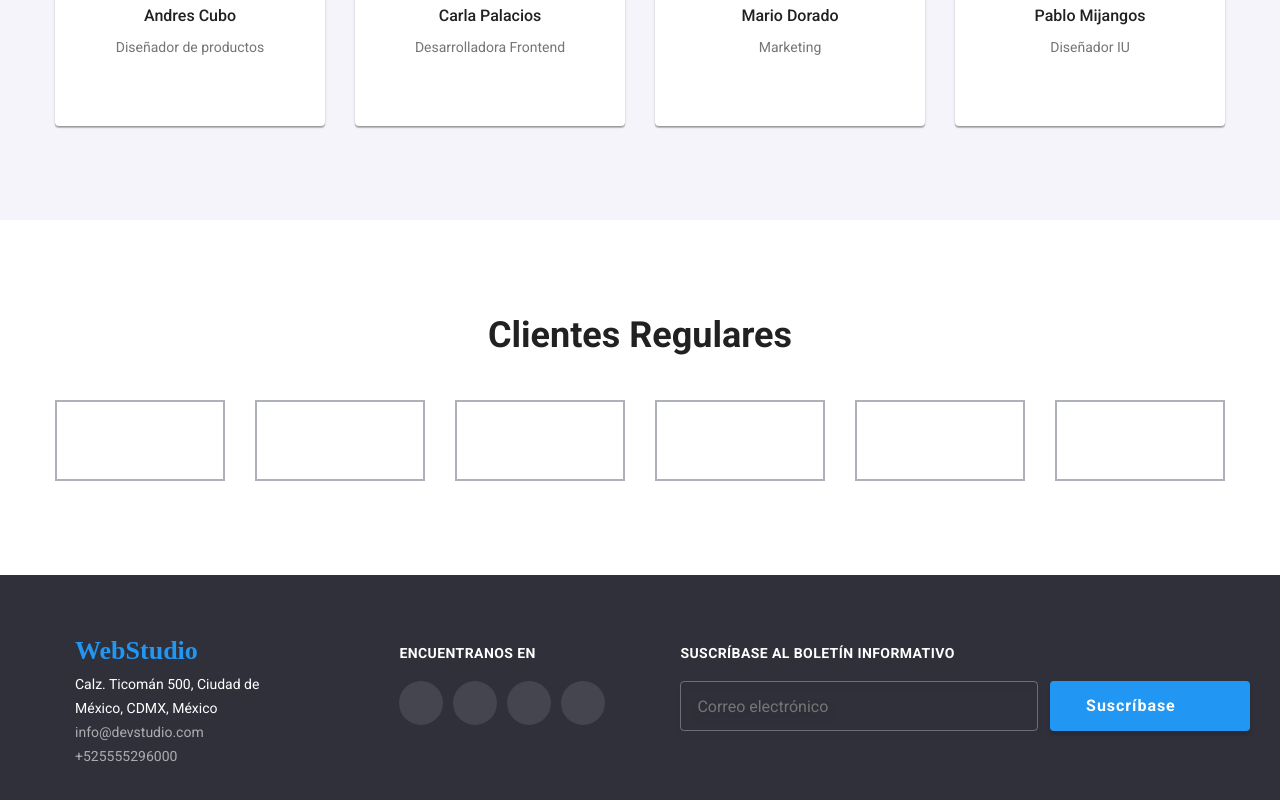
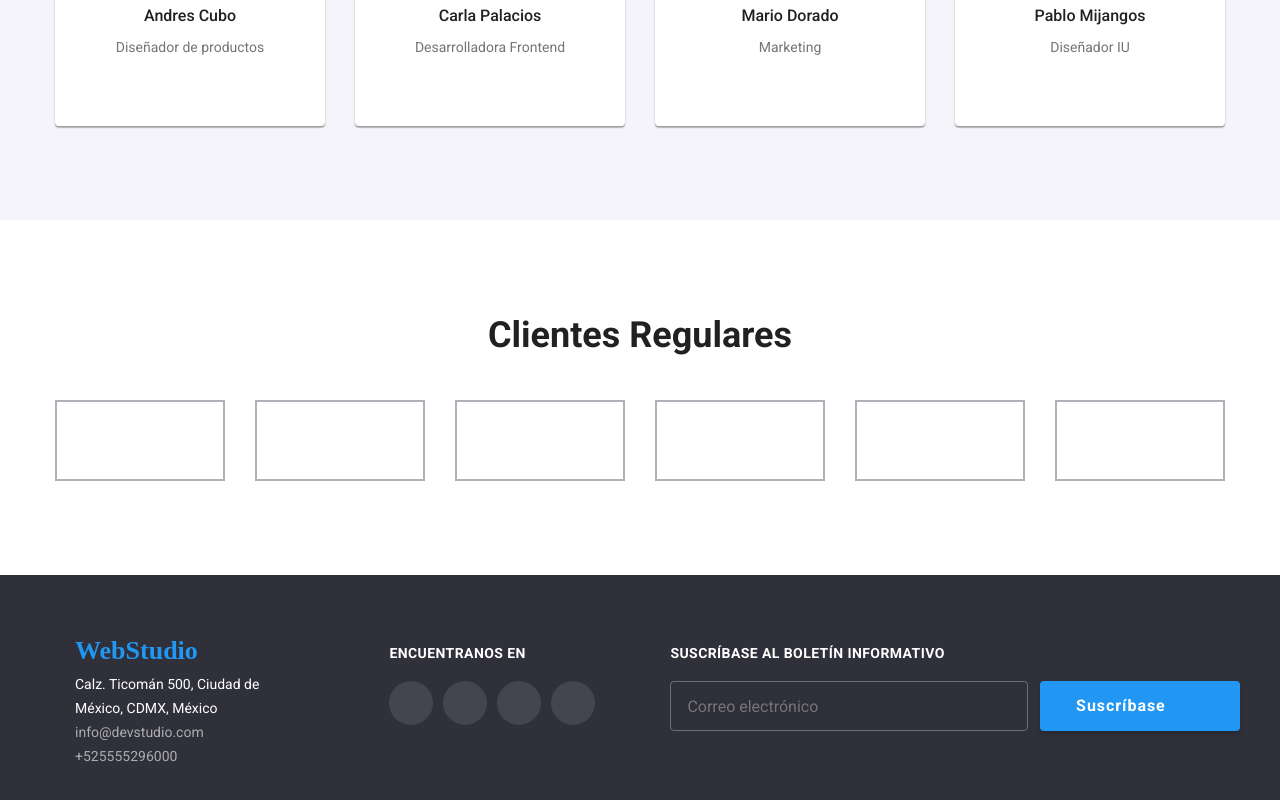
Before and after one commit to JonathanJimenezTrivin0/goit-markup-hw-06, a plain HTML site: page index.html in a window 1280 px wide. Shown: the part 2155-2955 px from the top of the page. Drawn offline with nearby package versions, Linux system fonts and the light colour scheme.

Commit message:
ajustes margin modal y footer

```diff
--- a/css/styles.css
+++ b/css/styles.css
@@ -630,7 +630,7 @@ ul {
 
 .icon-text-footer {
   margin-top: 10px;
-  margin-left: 140px;
+  margin-left: 130px;
 }
 
 /* Formulario footer */
@@ -640,7 +640,6 @@ ul {
   height: 50px;
   font-weight: 400;
   font-size: 16px;
-  margin-top: 20px;
   padding: 16px;
   display: flex;
   align-items: center;
@@ -667,7 +666,6 @@ ul {
 /* Botton footer */
 
 .footer-botton {
-  position: absolute;
   top: 20px;
   left: 370px;
   width: 200px;
@@ -689,9 +687,13 @@ ul {
   cursor: pointer;
 }
 
+.label-input-footer {
+  margin-right: 12px;
+}
+
 .footer-form {
-  position: relative;
   display: flex;
+  margin-top: 20px;
 }
 
 .icon-telegram {
@@ -813,7 +815,7 @@ ul {
 }
 
 .form-name {
-  padding-top: 12px;
+  margin-top: 12px;
 }
 
 .form-label {
@@ -821,6 +823,7 @@ ul {
   font-weight: 400;
   font-size: 12px;
   line-height: 14px;
+  margin-bottom: 4px;
   font-family: 'Roboto';
   font-style: normal;
   display: block;
@@ -889,9 +892,6 @@ ul {
 /* Icon checkbox */
 
 .checkbox-icon-container {
-  display: flex;
-  justify-content: center;
-  align-items: center;
   margin-right: 7px;
   margin-top: 5px;
   margin-left: 10px;
@@ -901,6 +901,9 @@ ul {
   border-radius: 2px;
   border: 1px solid black;
   fill: #ffffff;
+  display: flex;
+  justify-content: center;
+  align-items: center;
   transition: border 250ms cubic-bezier(0.4, 0, 0.2, 1);
   transition: background-color 250ms cubic-bezier(0.4, 0, 0.2, 1);
 }
--- a/index.html
+++ b/index.html
@@ -526,7 +526,7 @@
         <div class="input-group">
           <p class="p-footer">SUSCRÍBASE AL BOLETÍN INFORMATIVO</p>
           <form class="footer-form">
-            <label>
+            <label class="label-input-footer">
               <input
                 type="email"
                 required
```
Also changed, not shown: portfolio.html (+1 -1 lines).
